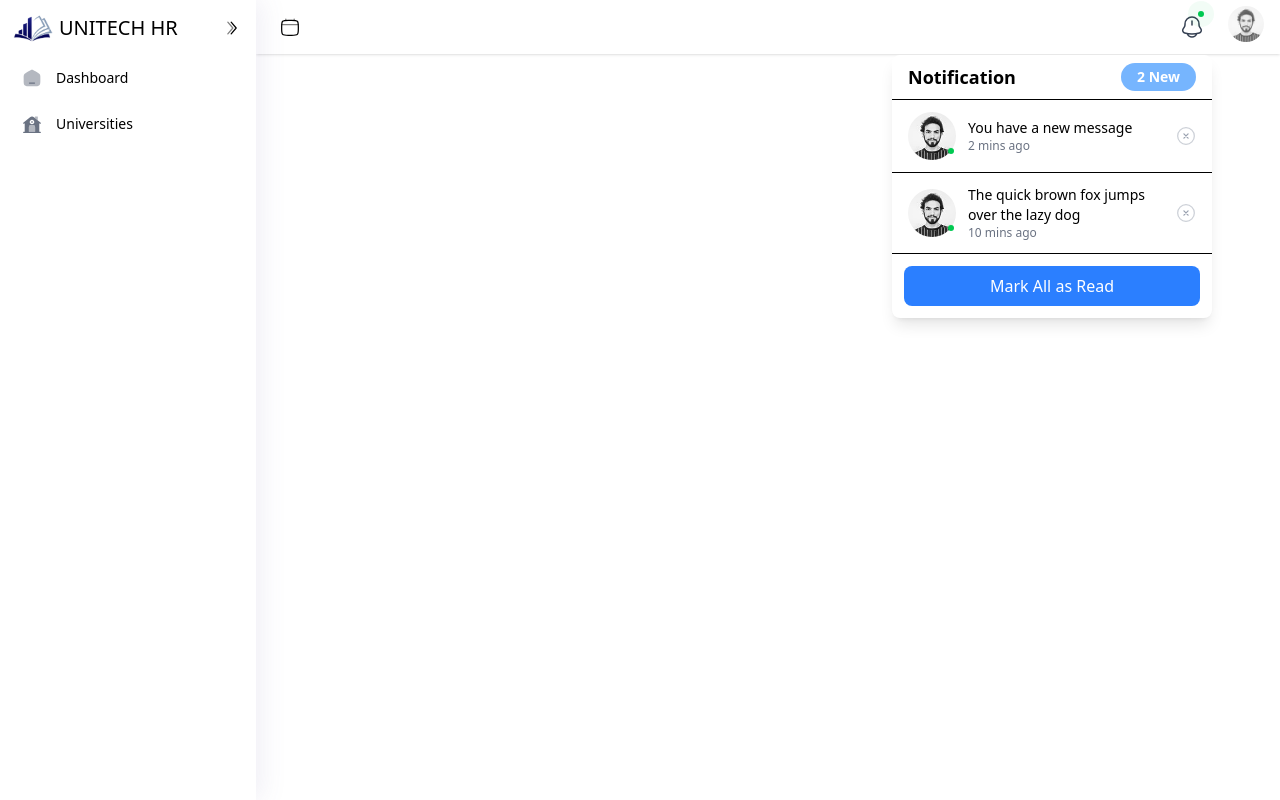
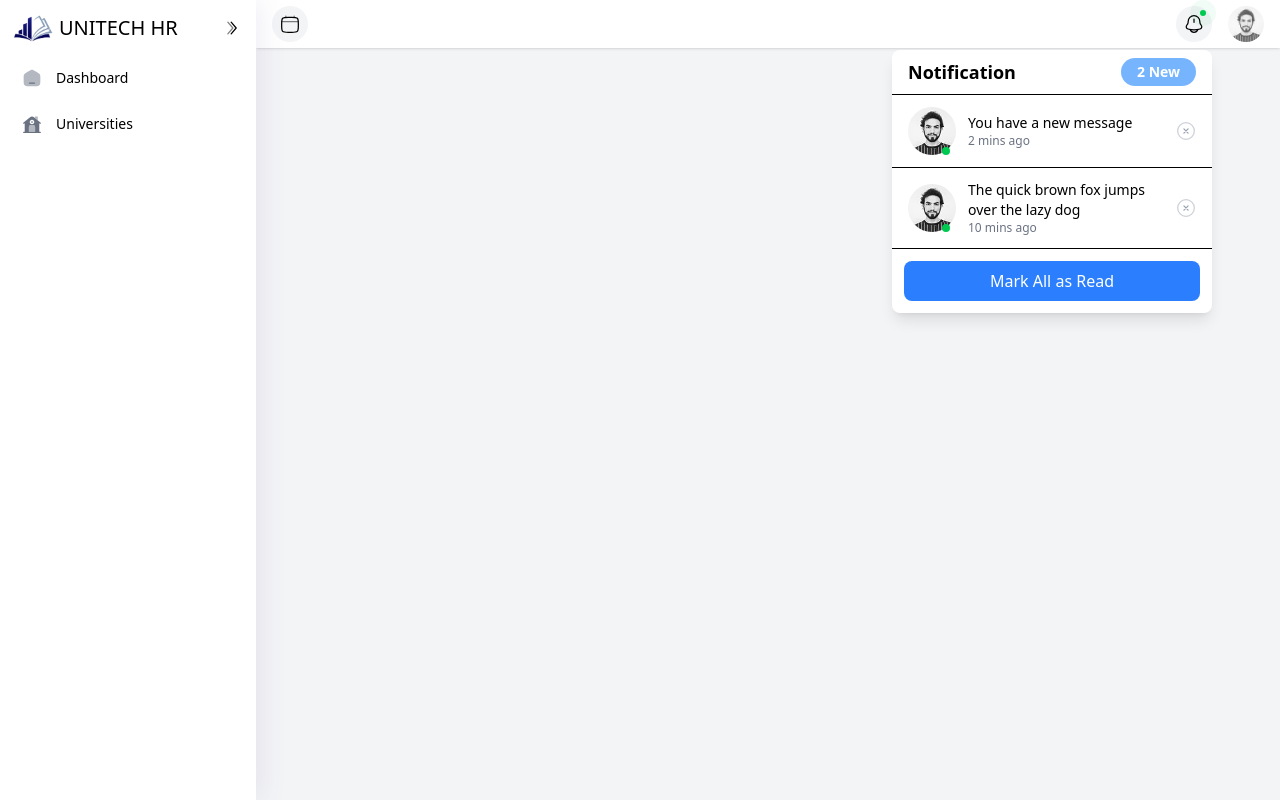
Before and after one commit to jayr-o1/capstone-unitechhr-admin, a React (Vite) app: page / in a window 1280 px wide. Both pictures are taken after a click on the button 1192 px from the left and 27 px from the top of the page. Built offline with nearby package versions, Linux system fonts and the light colour scheme.

Commit message:
finishing some details on the header

```diff
--- a/src/assets/icons/NotificationIcon.jsx
+++ b/src/assets/icons/NotificationIcon.jsx
@@ -1,6 +1,5 @@
 const NotificationIcon = () => (
     <svg
-        className="w-6 h-6 text-gray-700"
         width="20"
         height="20"
         viewBox="0 0 24 24"
--- a/src/assets/icons/ProfileIcon.jsx
+++ b/src/assets/icons/ProfileIcon.jsx
@@ -1,6 +1,5 @@
 const ProfileIcon = () => (
     <svg
-        className="h-4.5 w-4.5 shrink-0 ltr:mr-2 rtl:ml-2"
         width="18"
         height="18"
         viewBox="0 0 24 24"
--- a/src/assets/icons/SignOutIcon.jsx
+++ b/src/assets/icons/SignOutIcon.jsx
@@ -1,6 +1,6 @@
 const SignOutIcon = () => (
     <svg
-        className="h-4.5 w-4.5 shrink-0 rotate-90 ltr:mr-2 rtl:ml-2"
+        className="rotate-90"
         width="18"
         height="18"
         viewBox="0 0 24 24"
--- a/src/assets/icons/SubscriptionIcon.jsx
+++ b/src/assets/icons/SubscriptionIcon.jsx
@@ -1,11 +1,10 @@
 const SubscriptionIcon = () => (
     <svg
-        width="24"
-        height="24"
+        width="18"
+        height="18"
         viewBox="0 0 24 24"
         fill="none"
         xmlns="http://www.w3.org/2000/svg"
-        className="h-5 w-5 shrink-0"
     >
         <path
             d="M2 12C2 8.22876 2 6.34315 3.17157 5.17157C4.34315 4 6.22876 4 10 4H14C17.7712 4 19.6569 4 20.8284 5.17157C22 6.34315 22 8.22876 22 12C22 15.7712 22 17.6569 20.8284 18.8284C19.6569 20 17.7712 20 14 20H10C6.22876 20 4.34315 20 3.17157 18.8284C2 17.6569 2 15.7712 2 12Z"
--- a/src/components/Layout.jsx
+++ b/src/components/Layout.jsx
@@ -30,7 +30,7 @@ const Layout = ({ children }) => {
                 />
 
                 {/* Page Content */}
-                <main className="flex-1 overflow-x-hidden overflow-y-auto p-4">
+                <main className="flex-1 overflow-x-hidden overflow-y-auto p-4 bg-gray-100">
                     {children}
                 </main>
             </div>
--- a/src/components/Layouts/Header.jsx
+++ b/src/components/Layouts/Header.jsx
@@ -75,7 +75,7 @@ const Header = ({ isSidebarOpen, toggleSidebar }) => {
                 {/* Calendar Icon */}
                 <a
                     href="apps-calendar.html"
-                    className="block rounded-full bg-white-light/40 p-2 hover:bg-white-light/90 hover:text-primary dark:bg-dark/40 dark:hover:bg-dark/60"
+                    className="p-2 rounded-full bg-gray-100 focus:outline-none cursor-pointer"
                 >
                     <CalendarIcon />
                 </a>
@@ -86,12 +86,12 @@ const Header = ({ isSidebarOpen, toggleSidebar }) => {
                 <div className="relative" ref={dropdownRef}>
                     <button
                         type="button"
-                        className="p-2 rounded-full hover:bg-gray-100 focus:outline-none cursor-pointer"
+                        className="p-2 rounded-full bg-gray-100 focus:outline-none cursor-pointer"
                         onClick={toggleDropdown}
                     >
                         <NotificationIcon />
                         {notifications.some((n) => !n.read) && (
-                            <span className="absolute top-0 right-1 flex h-3.5 w-3.5">
+                            <span className="absolute left-5 top-0 right-0 flex h-3.5 w-3.5">
                                 <span className="absolute inset-0 h-full w-full animate-ping rounded-full bg-green-500/50 opacity-75"></span>
                                 <span className="relative m-1 top-0 right-0 h-1.5 w-1.5 rounded-full bg-green-500"></span>
                             </span>
@@ -128,9 +128,8 @@ const Header = ({ isSidebarOpen, toggleSidebar }) => {
                                                 className="h-12 w-12 rounded-full object-cover"
                                             />
                                             {!notification.read && (
-                                                <span className="absolute bottom-0 right-0 flex h-3 w-3">
-                                                    <span className="absolute -top-[2px] -right-[2px] h-full w-full animate-ping rounded-full bg-green-500/50 opacity-75"></span>
-                                                    <span className="relative left-1 h-1.5 w-1.5 rounded-full bg-green-500"></span>
+                                                <span className="absolute left-8.5 right-0 bottom-0 top-10 flex h-4 w-4">
+                                                    <span className="relative h-2 w-2 rounded-full bg-green-500"></span>
                                                 </span>
                                             )}
                                         </div>
@@ -192,12 +191,12 @@ const Header = ({ isSidebarOpen, toggleSidebar }) => {
                 {/* Profile Section */}
                 <div className="relative" ref={profileDropdownRef}>
                     <button
-                        className="group relative"
+                        className="group relative flex items-center justify-center"
                         onClick={toggleProfileDropdown}
                     >
                         <span>
                             <img
-                                className="h-9 w-9 rounded-full object-cover opacity-70 hover:opacity-100 transition-opacity duration-300 cursor-pointer"
+                                className="flex h-9 w-9 rounded-full object-cover opacity-70 hover:opacity-100 transition-opacity duration-300 cursor-pointer"
                                 src={profileImage}
                                 alt="Profile"
                             />
```
